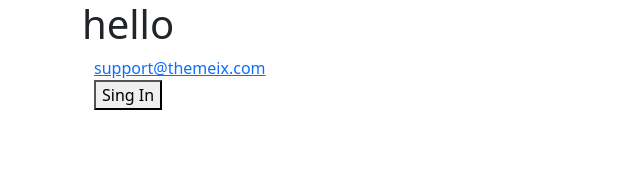
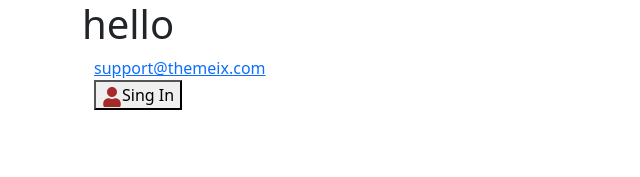
Before and after one commit to TamannaAfroz2666/Online-Course-BD, a React (Create React App) app: page / in a window 1280 px wide. Shown: the top 177 px of the page, without its empty margins (0-640 px from the left). Built offline with nearby package versions, Linux system fonts and the light colour scheme.

Commit message:
icon issue fixed

```diff
--- a/src/Layout/TopHeader/TopHeader.css
+++ b/src/Layout/TopHeader/TopHeader.css
@@ -0,0 +1,4 @@
+.userIcon{
+    font-size: 20px;
+    color: brown;
+}
--- a/src/Layout/TopHeader/TopHeader.js
+++ b/src/Layout/TopHeader/TopHeader.js
@@ -1,5 +1,6 @@
 import React from 'react';
-import './TopHeader.css'
+import './TopHeader.css';
+import {FaUser, FaYoutube } from 'react-icons/fa';
 // import { FontAwesomeIcon } from '@fortawesome/react-fontawesome';
 
 const TopHeader = () => {
@@ -11,6 +12,7 @@ const TopHeader = () => {
             </div>
             <div className="singUpPart">
                 <button>
+                <FaUser className='userIcon' />
 
                      Sing In
                 </button>
```
